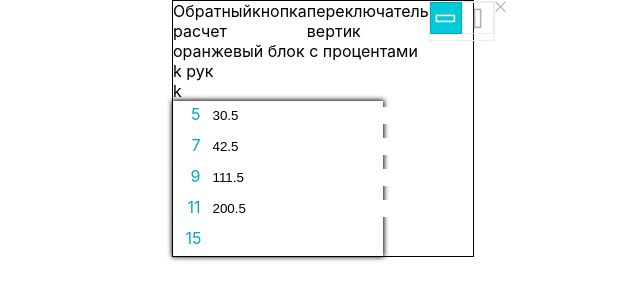
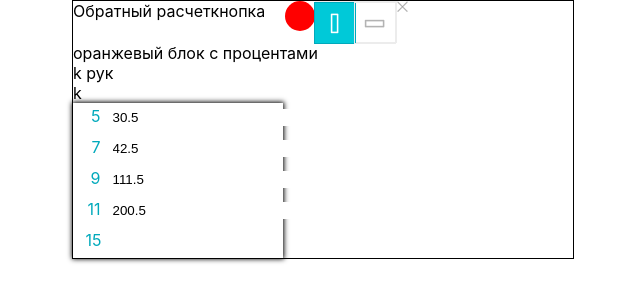
Before and after one commit to Pyarka/Sitef, a React (Create React App) app: page / in a window 1280 px wide. Shown: the top 302 px of the page, without its empty margins (317-957 px from the left). Built offline with nearby package versions, Linux system fonts and the light colour scheme.

Commit message:
добавлена кнопка редактирования

```diff
--- a/src/Components/ScalePopup/ScalePopup.tsx
+++ b/src/Components/ScalePopup/ScalePopup.tsx
@@ -121,7 +121,6 @@ const ScalePopup = (): ReactElement => {
                 <HeaderBlock>
                     <div>Обратный расчет</div>
                     <div>кнопка</div>
-                    <div >переключатель вертик</div>
                     <ToggleEdit onClick={() => setEditingScale(!isEditingScale)}/>
                     <ToggleSave onClick={() => {
                         if (!isSavedScale) {
@@ -149,7 +148,6 @@ const ScalePopup = (): ReactElement => {
             <div>
                 <div>Обратный расчет</div>
                 <div>кнопка</div>
-                <div>переключатель вертик</div>
                 <div>селектор</div>
                 <ToggleEdit onClick={() => setEditingScale(!isEditingScale)}/>
                 <ToggleSave onClick={() => {
--- a/src/Components/ScalePopup/ScalePopupStyles.ts
+++ b/src/Components/ScalePopup/ScalePopupStyles.ts
@@ -3,6 +3,8 @@ import cross from '../../Assets/Images/cross.png';
 import crossActive from '../../Assets/Images/crossActive.png';
 import rectangleGrey from '../../Assets/Images/rectangleGrey.png';
 import rectangleWhite from '../../Assets/Images/rectangleWhite.png';
+import edit from '../../Assets/Images/edit.png';
+import editActive from '../../Assets/Images/editActive.png';
 
 export const ScaleStyle = styled.div`
   color: #00a9bb;
@@ -15,13 +17,14 @@ export const ContainerVertical = styled.div`
     display: flex;
     flex-direction: column;
     flex-grow: 0;
-    width: 300px;
+    width: 500px;
     border: 1px solid;
 `;
 
 export const HeaderBlock = styled.div`
     display: flex;
     flex-direction: row;
+    width: auto;
 `;
 
 export const CloseButton = styled.div`
@@ -39,21 +42,25 @@ export const CloseButton = styled.div`
 export const ContainerHorizontal = styled.div`
   display: flex;
   width: auto;
+  height: autopx;
 `;
 
 export const ToggleEdit = styled.div`
     cursor: pointer;
-    width: 30px;
-    height: 30px;
-    background-color: green;
-    border-radius: 50%;
+    width: 20px;
+    height: 20px;
+    display: flex;
+    flex-shrink: 0;
+    background: url(${edit};
+    &:hover {
+        background-image: url(${editActive});
+    }
 `;
 export const ToggleSave = styled.div`
     cursor: pointer;
     width: 30px;
     height: 30px;
-    background-color: blue;
-    border-radius: 50%;
+
 `
 export const ToggleCancel = styled.div`
     cursor: pointer;
@@ -63,27 +70,29 @@ export const ToggleCancel = styled.div`
     border-radius: 50%;
 `;
 export const ToggleVertical = styled.div`
-    // width: 30px;
-    // height: 30px;
-    // background: url(${rectangleGrey}) center no-repeat;
-    // cursor: pointer;
+    width: 40px;
+    height: 40px;
+    background: url(${rectangleGrey}) center no-repeat;
+    cursor: pointer;
+    transform: rotate(90deg);
 `;
 export const ToggleHorizontal = styled.div`
-    // width: 30px;
-    // height: 30px;
-    // background: url(${rectangleWhite}) center no-repeat;
-    // cursor: pointer;
+    width: 40px;
+    height: 40px;
+    background: url(${rectangleWhite}) center no-repeat;
+    cursor: pointer;
+    transform: rotate(90deg);
 `;
 export const ToggleBlockActive = styled.div`
-    width: 30px;
-    height: 30px;
+    width: 40px;
+    height: 40px;
     background: #00c9d8 url(${rectangleWhite}) center no-repeat;
     border: 1px solid #00a9bb;
     cursor: pointer;
 `;
 export const ToggleBlockNotActive = styled.div`
-    width: 30px;
-    height: 30px;
+    width: 40px;
+    height: 40px;
     background: url(${rectangleGrey}) center no-repeat;
     border: 1px solid #ececec;
     cursor: pointer;
```
